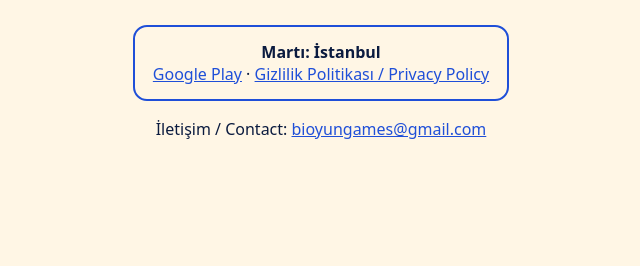
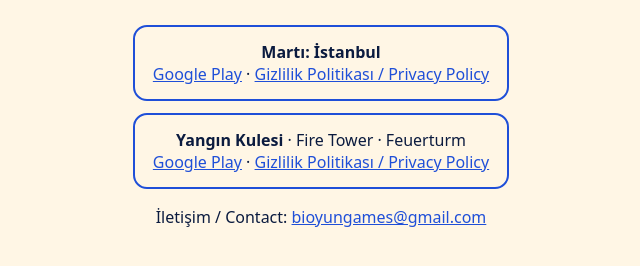
Before and after one commit to bioyun/bioyun.github.io, a plain HTML site: page index.html in a window 1280 px wide. Shown: the part 208-474 px from the top of the page, without its empty margins (319-959 px from the left). Drawn offline with Linux system fonts and the light colour scheme.

Commit message:
Ana sayfa: Yangın Kulesi bağlantısı

```diff
--- a/index.html
+++ b/index.html
@@ -6,5 +6,7 @@
 <h1>Bi'Oyun</h1>
 <p><b>Bi' oyun daha?</b><br>Türkiye'den küçük, eğlenceli Android oyunları.<br>Small, fun Android games from Türkiye.</p>
 <div class="g"><b>Martı: İstanbul</b><br><a href="https://play.google.com/store/apps/details?id=com.bioyun.martiistanbul">Google Play</a> · <a href="gizlilik.html">Gizlilik Politikası / Privacy Policy</a></div>
+<br>
+<div class="g"><b>Yangın Kulesi</b> · Fire Tower · Feuerturm<br><a href="https://play.google.com/store/apps/details?id=com.bioyun.yanginkulesi">Google Play</a> · <a href="yangin-kulesi.html">Gizlilik Politikası / Privacy Policy</a></div>
 <p>İletişim / Contact: <a href="mailto:bioyungames@gmail.com">bioyungames@gmail.com</a></p>
 </body></html>
```
